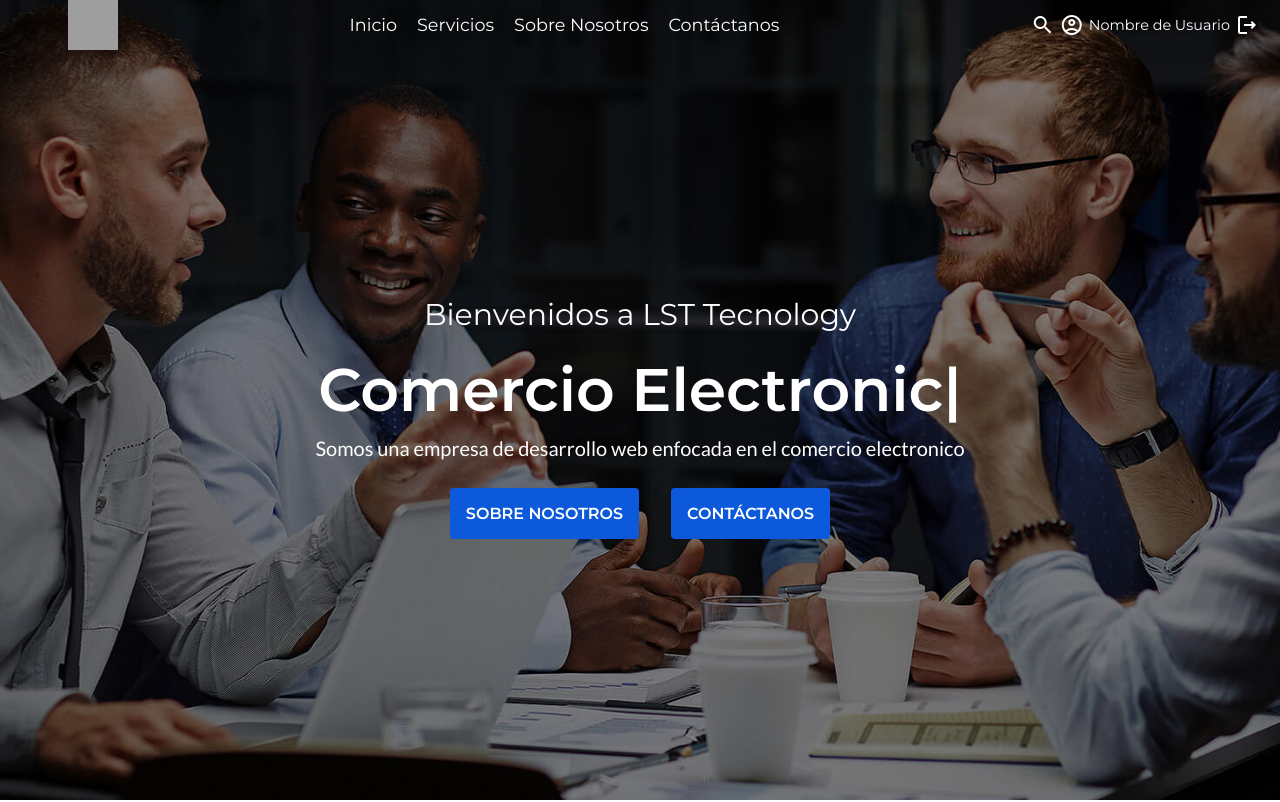
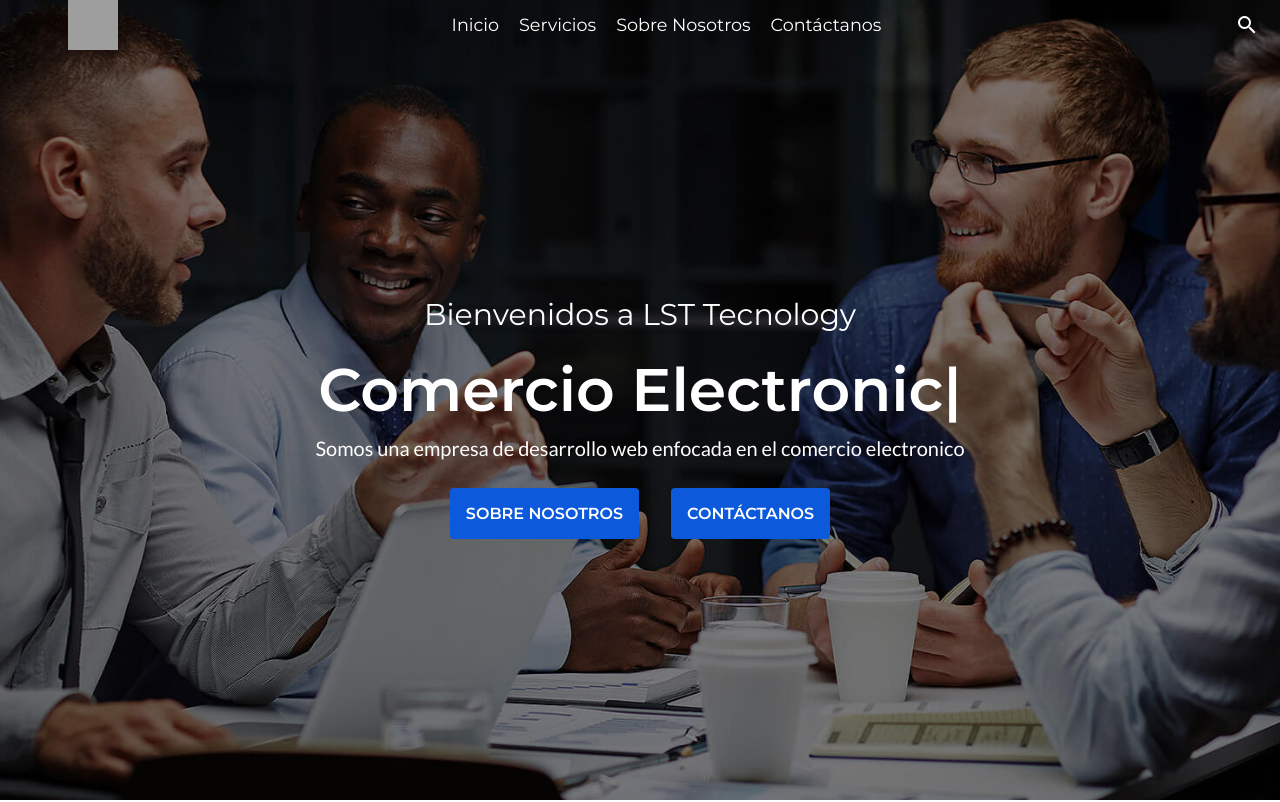
Before and after one commit to LST-Developers/company-website, a React (Create React App) app: page / in a window 1280 px wide. Shown: the top 802 px of the page. Built offline with nearby package versions, Linux system fonts and the light colour scheme; grey boxes are pictures that could not be loaded.

Commit message:
Se arreglaron unos bugs menores

```diff
--- a/src/components/Header.jsx
+++ b/src/components/Header.jsx
@@ -45,7 +45,9 @@
     return (
         <div>
             {isMobile ? (
-                <div className="header">
+                <div className="header"
+                    style={{ backgroundColor: headerColor, color: color }}
+                >
                     <img
                         src="https://thumbs.dreamstime.com/b/letter-lst-simple-monogram-logo-icon-design-initial-vector-illustration-203570670.jpg"
                         alt="logo del equipo"
@@ -71,11 +73,6 @@
                     </div>
                     <div className="userOption">
                         <span className="material-icons-outlined">search</span>
-                        <span className="material-icons-outlined">
-                            account_circle
-                        </span>
-                        <span className="userName">Nombre de Usuario</span>
-                        <span className="material-icons-outlined">logout</span>
                     </div>
                 </div>
             ) : (
@@ -108,11 +105,6 @@
                     </div>
                     <div className="userOption">
                         <span className="material-icons-outlined">search</span>
-                        <span className="material-icons-outlined">
-                            account_circle
-                        </span>
-                        <span className="userName">Nombre de Usuario</span>
-                        <span className="material-icons-outlined">logout</span>
                     </div>
                 </div>
             )}
--- a/src/components/SliderReviews.jsx
+++ b/src/components/SliderReviews.jsx
@@ -67,9 +67,9 @@
 
     useEffect(() => {
         const handleResize = () => {
-            if(window.innerWidth <= 768 && window.innerWidth > 433){
+            if(window.innerWidth <= 768 && window.innerWidth > 550){
                 setSlidesPerView(2);
-            }else if(window.innerWidth <= 433){
+            }else if(window.innerWidth <= 550){
                 setSlidesPerView(1);
             }else if(window.innerWidth > 768){
                 setSlidesPerView(3);
--- a/src/sass/components/_cardReview.scss
+++ b/src/sass/components/_cardReview.scss
@@ -1,5 +1,4 @@
 .card{
-    max-width: 25em;
     text-align: center;
     padding: 1rem;
     border: 1px solid #e5e5e5;
--- a/src/sass/layout/_header.scss
+++ b/src/sass/layout/_header.scss
@@ -74,7 +74,7 @@
             display: flex;
             flex-direction: column;
             width: 100%;
-            height: 100vh;
+            height: 50vh;
             transition: 0.3s ease all;
             list-style: none;
             font-size: 1.1em;
```
